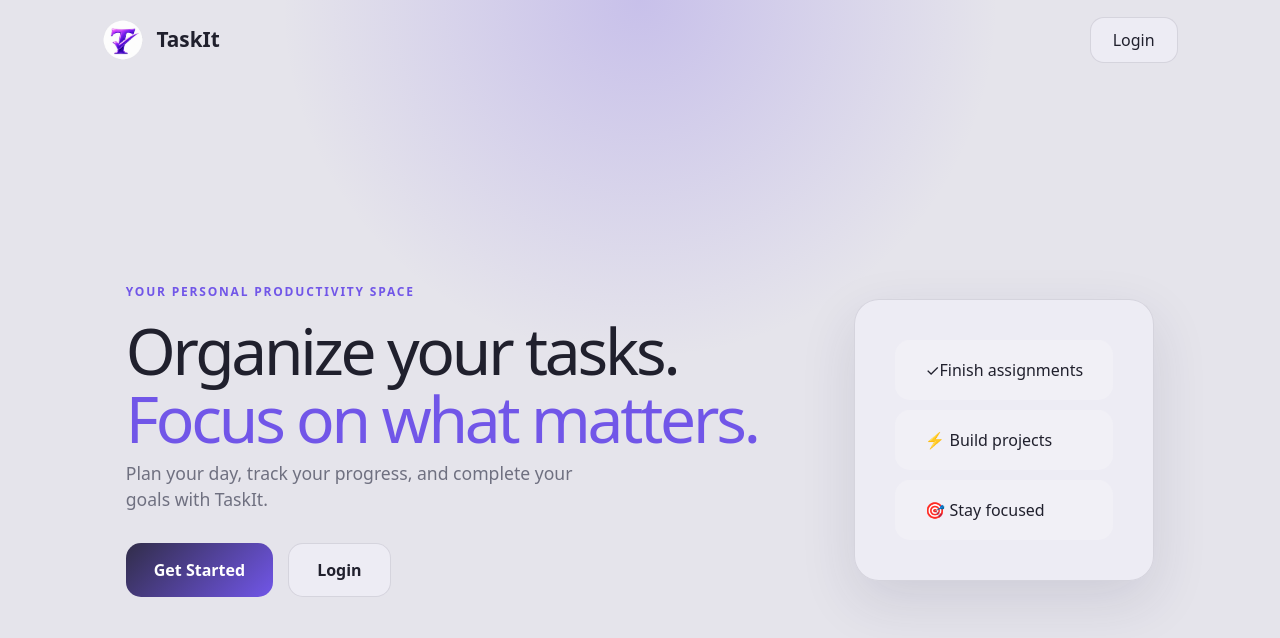
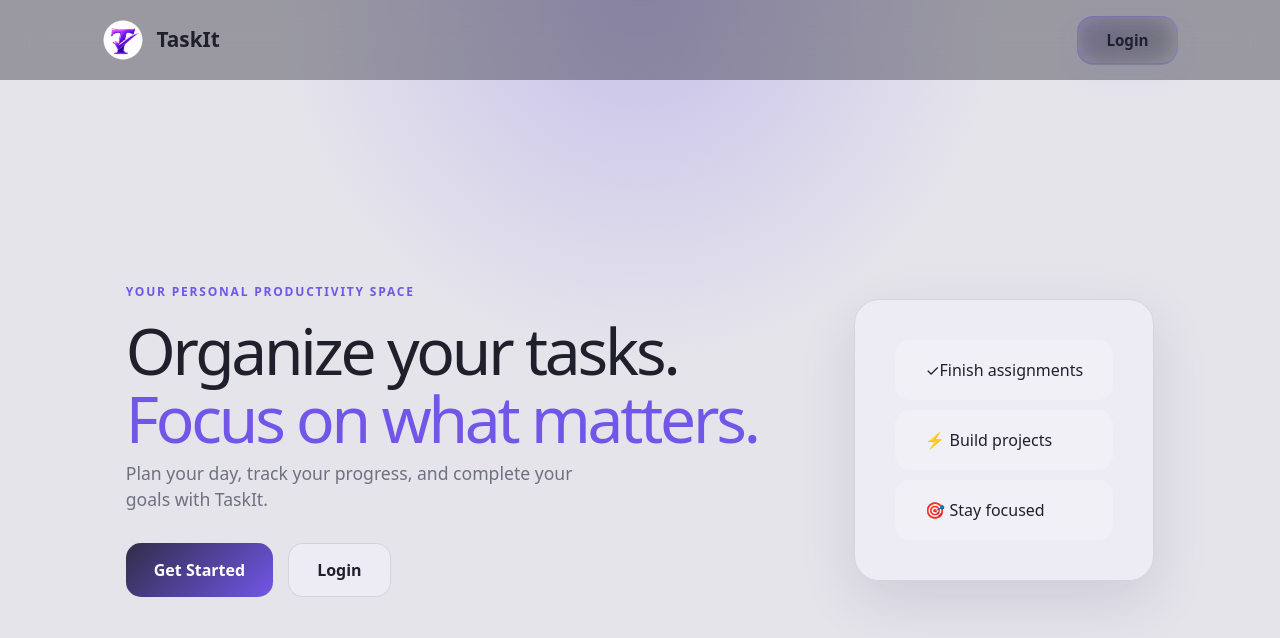
Before and after one commit to Dhaniya4/TaskIt, a React (Vite) app in the folder frontend/: page / in a window 1280 px wide. Shown: the top 638 px of the page. Built offline with nearby package versions, Linux system fonts and the light colour scheme; no server answers.

Commit message:
Adjusted some UI for landing page

```diff
--- a/frontend/src/pages/index.css
+++ b/frontend/src/pages/index.css
@@ -1,5 +1,6 @@
 .home-page {
   min-height:100vh;
+
   background:
     radial-gradient(
       circle at top,
@@ -12,242 +13,63 @@
 }
 
 
+/* NAVBAR */
+
 .home-nav {
+
   height:80px;
+
   display:flex;
   align-items:center;
   justify-content:space-between;
+
   padding:0 8%;
-}
 
+  position:sticky;
+  top:0;
+  z-index:100;
 
-.home-brand {
-  display:flex;
-  align-items:center;
-  gap:12px;
-  font-size:1.3rem;
-  font-weight:800;
-}
+  background:
+    rgba(16,17,26,0.35);
 
-
-.home-logo {
-  width:42px;
-  height:42px;
-  border-radius:12px;
-  object-fit:cover;
-}
-
-
-.home-login {
-  padding:10px 22px;
-  border-radius:14px;
-  border:1px solid var(--border);
-  background:var(--card-bg);
-  color:var(--text-main);
-}
-
-
-.hero {
-  min-height:calc(100vh - 80px);
-  display:flex;
-  align-items:center;
-  justify-content:space-around;
-  padding:0 8%;
-  gap:50px;
-}
-
-
-.hero-tag {
-  color:var(--accent);
-  font-weight:800;
-  letter-spacing:.15em;
-  font-size:.75rem;
-}
-
-
-.hero h1 {
-  font-size:clamp(2.8rem,5vw,5rem);
-  line-height:1.05;
-  letter-spacing:-.05em;
-}
-
-
-.hero h1 span {
-  color:var(--accent);
-}
-
-
-.hero-description {
-  color:var(--text-muted);
-  max-width:450px;
-  font-size:1.1rem;
-}
-
-
-.hero-buttons {
-  display:flex;
-  gap:15px;
-  margin-top:30px;
-}
-
-
-.get-started,
-.hero-login {
-  padding:14px 28px;
-  border-radius:15px;
-  font-weight:700;
-}
-
-
-.get-started {
-  border:0;
-  color:white;
-  background:linear-gradient(
-    135deg,
-    #312d49,
-    var(--accent)
-  );
-}
-
-
-.hero-login {
-  border:1px solid var(--border);
-  background:var(--card-bg);
-  color:var(--text-main);
-}
-
-
-.hero-card {
-  padding:30px;
-  border-radius:25px;
-  background:var(--card-bg);
-  border:1px solid var(--border);
-  box-shadow:var(--shadow);
-  backdrop-filter:blur(20px);
-}
-
-
-.hero-card div {
-  padding:18px 30px;
-  margin:10px;
-  border-radius:15px;
-  background:var(--card-solid);
-}
-
-
-@media(max-width:900px){
-
-.hero {
- flex-direction:column;
- text-align:center;
-}
-
-.hero-description {
- margin:auto;
-}
-
-}
-
-/* BUTTON HOVER */
-
-.home-login,
-.hero-login,
-.get-started {
-  cursor:pointer;
-  transition:
-    transform .2s ease,
-    box-shadow .2s ease,
-    background-color .25s ease;
-}
-
-
-.home-login:hover,
-.hero-login:hover {
-  transform:translateY(-3px);
-}
-
-
-.get-started:hover {
-  transform:translateY(-4px);
-
-  box-shadow:
-    0 15px 35px var(--accent-soft);
+  backdrop-filter:blur(18px);
+  -webkit-backdrop-filter:blur(18px);
 }
 
 
 
-/* HERO ANIMATION */
+.home-brand {
 
-.hero-content {
-  animation:
-    slideUp .7s ease forwards;
+  display:flex;
+  align-items:center;
+
+  gap:12px;
+
+  font-size:1.3rem;
+
+  font-weight:800;
+
+  transition:
+    transform .25s ease;
 }
 
 
-.hero-card {
-  animation:
-    slideLeft .8s ease forwards;
+.home-brand:hover {
+
+  transform:
+    translateY(-2px);
 }
 
 
 
-@keyframes slideUp {
+.home-logo {
 
-  from {
-    opacity:0;
-    transform:translateY(30px);
-  }
+  width:42px;
+  height:42px;
 
-  to {
-    opacity:1;
-    transform:translateY(0);
-  }
+  border-radius:12px;
 
-}
-
-
-
-@keyframes slideLeft {
-
-  from {
-    opacity:0;
-    transform:translateX(40px);
-  }
-
-  to {
-    opacity:1;
-    transform:translateX(0);
-  }
-
-}
-
-
-
-/* TASK CARDS FLOAT EFFECT */
-
-.hero-card div {
-
-  transition:
-    transform .25s ease,
-    background-color .25s ease;
-}
-
-
-
-.hero-card div:hover {
-
-  transform:
-    translateX(8px);
-
-  background:
-    var(--accent-soft);
-}
-
-
-
-/* LOGO ANIMATION */
-
-.home-logo {
+  object-fit:cover;
 
   transition:
     transform .3s ease;
@@ -264,17 +86,417 @@
 
 
 
-/* BRAND HOVER */
+/* TOP LOGIN BUTTON */
 
-.home-brand {
+
+.home-login {
+
+  padding:12px 28px;
+
+  border-radius:16px;
+
+  border:1px solid rgba(113,86,232,0.35);
+
+
+  background:
+    linear-gradient(
+      135deg,
+      rgba(113,86,232,0.15),
+      rgba(255,255,255,0.05)
+    );
+
+
+  color:var(--text-main);
+
+  font-weight:700;
+
+  font-size:.95rem;
+
+
+  backdrop-filter:blur(15px);
+
+
+  box-shadow:
+
+    0 8px 25px rgba(113,86,232,0.08);
+
+
+  cursor:pointer;
+
 
   transition:
-    transform .25s ease;
+
+    transform .25s ease,
+    background .25s ease,
+    color .25s ease,
+    box-shadow .25s ease;
 }
 
 
-.home-brand:hover {
+
+.home-login:hover {
 
   transform:
-    translateY(-2px);
+    translateY(-4px);
+
+
+  background:
+
+    linear-gradient(
+      135deg,
+      #312d49,
+      var(--accent)
+    );
+
+
+  color:white;
+
+
+  box-shadow:
+
+    0 15px 35px var(--accent-soft);
+
 }
+
+
+
+
+
+/* HERO */
+
+
+.hero {
+
+  min-height:
+    calc(100vh - 80px);
+
+
+  display:flex;
+
+  align-items:center;
+
+  justify-content:space-around;
+
+
+  padding:0 8%;
+
+
+  gap:50px;
+
+}
+
+
+
+.hero-tag {
+
+  color:var(--accent);
+
+  font-weight:800;
+
+  letter-spacing:.15em;
+
+  font-size:.75rem;
+
+}
+
+
+
+.hero h1 {
+
+  font-size:
+    clamp(2.8rem,5vw,5rem);
+
+
+  line-height:1.05;
+
+  letter-spacing:-.05em;
+
+}
+
+
+
+.hero h1 span {
+
+  color:var(--accent);
+
+}
+
+
+
+.hero-description {
+
+  color:var(--text-muted);
+
+  max-width:450px;
+
+  font-size:1.1rem;
+
+}
+
+
+
+/* HERO BUTTONS */
+
+
+.hero-buttons {
+
+  display:flex;
+
+  gap:15px;
+
+  margin-top:30px;
+
+}
+
+
+
+.get-started,
+.hero-login {
+
+  padding:14px 28px;
+
+  border-radius:15px;
+
+  font-weight:700;
+
+  cursor:pointer;
+
+  transition:
+
+    transform .2s ease,
+    box-shadow .2s ease,
+    background-color .25s ease;
+
+}
+
+
+
+/* MAIN CTA */
+
+
+.get-started {
+
+  border:0;
+
+  color:white;
+
+
+  background:
+
+    linear-gradient(
+      135deg,
+      #312d49,
+      var(--accent)
+    );
+
+}
+
+
+
+.get-started:hover {
+
+  transform:
+    translateY(-4px);
+
+
+  box-shadow:
+
+    0 15px 35px var(--accent-soft);
+
+}
+
+
+
+
+/* HERO LOGIN */
+
+
+.hero-login {
+
+  border:1px solid var(--border);
+
+  background:var(--card-bg);
+
+  color:var(--text-main);
+
+}
+
+
+
+.hero-login:hover {
+
+  transform:
+    translateY(-3px);
+
+}
+
+
+
+
+
+/* HERO CARD */
+
+
+.hero-card {
+
+  padding:30px;
+
+  border-radius:25px;
+
+
+  background:var(--card-bg);
+
+
+  border:1px solid var(--border);
+
+
+  box-shadow:var(--shadow);
+
+
+  backdrop-filter:blur(20px);
+
+
+  animation:
+
+    slideLeft .8s ease forwards;
+
+}
+
+
+
+
+.hero-card div {
+
+  padding:18px 30px;
+
+  margin:10px;
+
+
+  border-radius:15px;
+
+
+  background:var(--card-solid);
+
+
+  transition:
+
+    transform .25s ease,
+    background-color .25s ease;
+
+}
+
+
+
+
+.hero-card div:hover {
+
+  transform:
+
+    translateX(8px);
+
+
+  background:
+
+    var(--accent-soft);
+
+}
+
+
+
+
+
+/* ANIMATIONS */
+
+
+.hero-content {
+
+  animation:
+
+    slideUp .7s ease forwards;
+
+}
+
+
+
+
+
+@keyframes slideUp {
+
+
+  from {
+
+    opacity:0;
+
+    transform:
+      translateY(30px);
+
+  }
+
+
+  to {
+
+    opacity:1;
+
+    transform:
+      translateY(0);
+
+  }
+
+}
+
+
+
+
+@keyframes slideLeft {
+
+
+  from {
+
+    opacity:0;
+
+    transform:
+      translateX(40px);
+
+  }
+
+
+  to {
+
+    opacity:1;
+
+    transform:
+      translateX(0);
+
+  }
+
+}
+
+
+
+
+
+/* RESPONSIVE */
+
+
+@media(max-width:900px){
+
+
+.hero {
+
+  flex-direction:column;
+
+  text-align:center;
+
+}
+
+
+
+.hero-description {
+
+  margin:auto;
+
+}
+
+
+
+}
```
